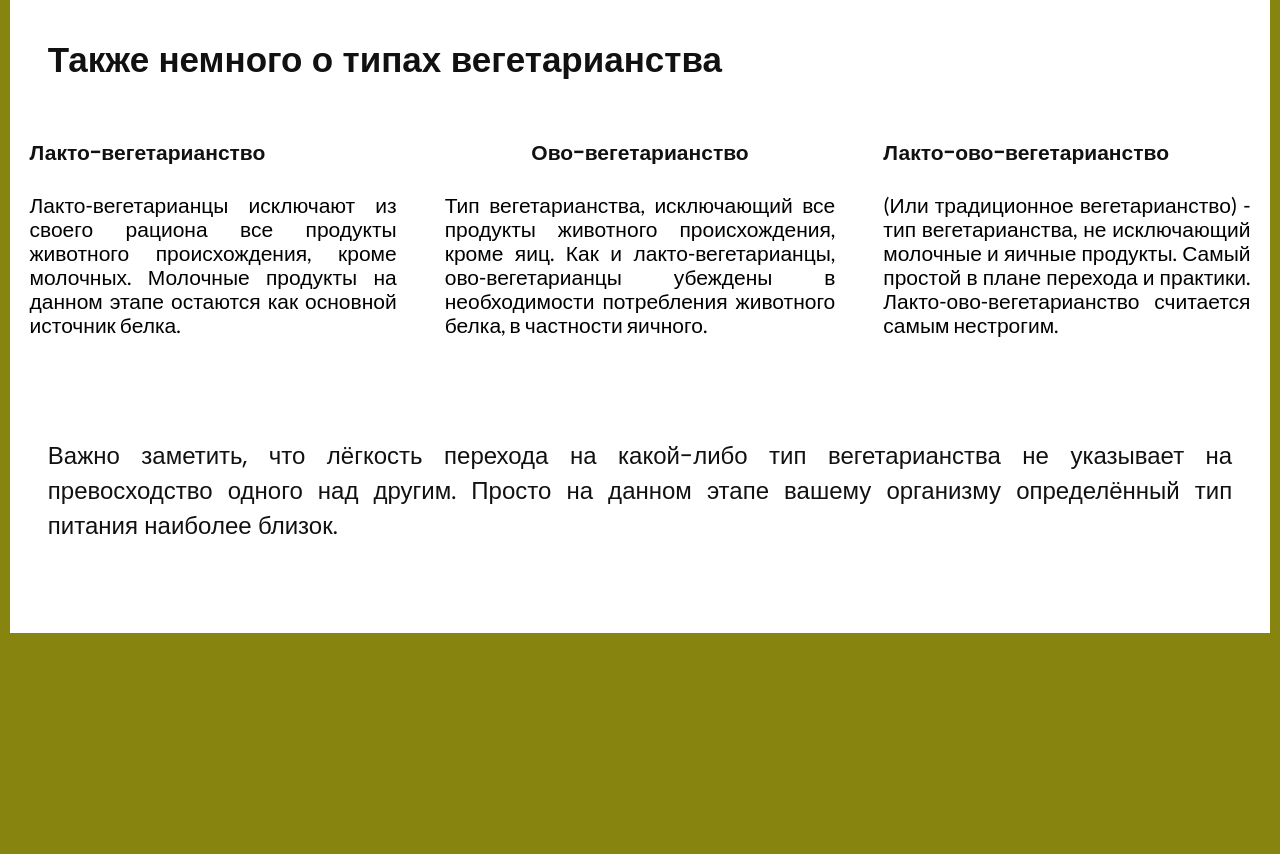
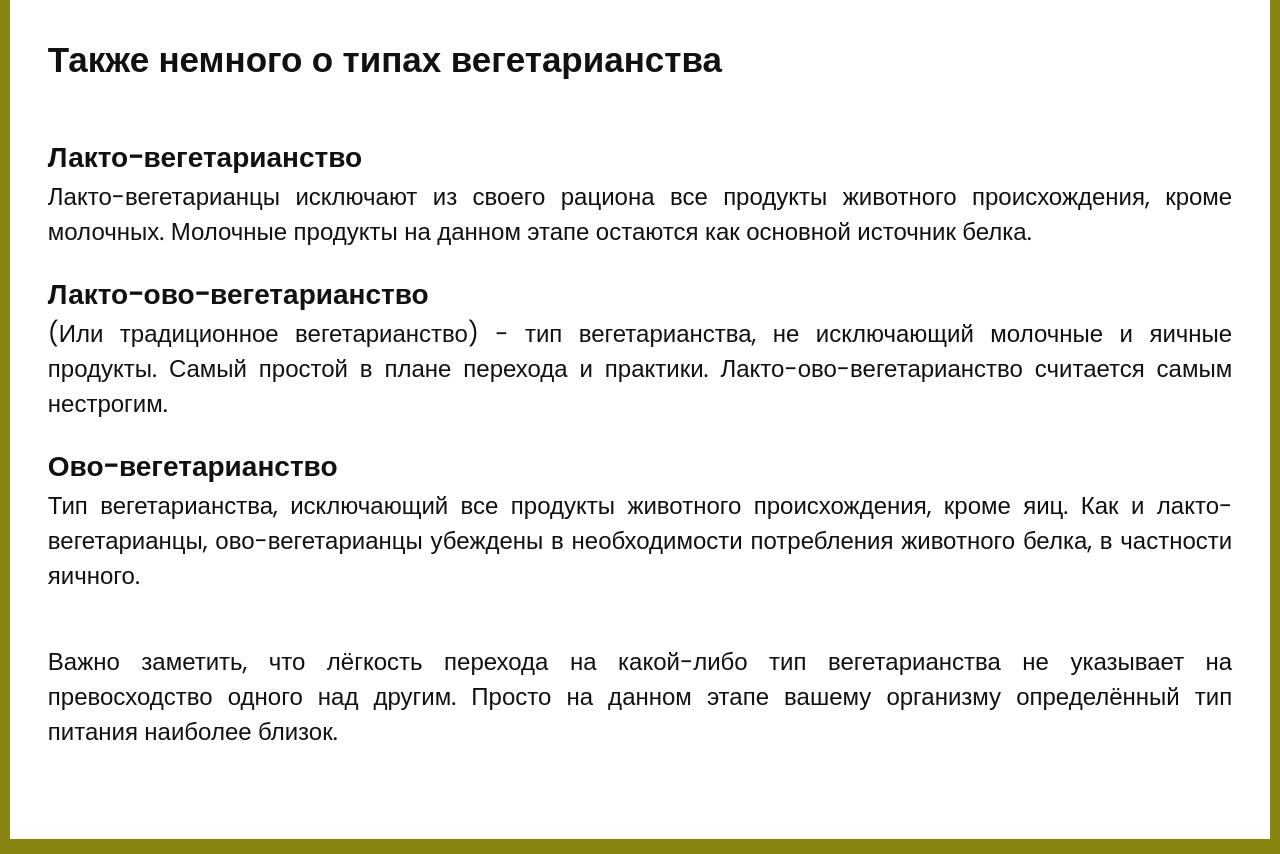
Before and after one commit to Charusic/charusic.github.io, a plain HTML site: page types.html in a window 1280 px wide. Shown: the part 3920-4774 px from the top of the page. Before the commit the page ends 4568 px from the top, so only its background shows below. Drawn offline with nearby package versions, Linux system fonts and the light colour scheme.

Commit message:
Add files via upload

```diff
--- a/types.html
+++ b/types.html
@@ -63,7 +63,15 @@
         <img src="images/mono2.jpg" style="width: 50%" alt="#"/>
 		<img src="images/mono1.jpg" style="width: 50%; float: right" alt="#"/><br><br><br>
 		<h2 style="margin-left: 3%; margin-right: 3%; font-size: 250%"><b>Также немного о типах вегетарианства</b></h2><br><br>
-		<div id="left">
+
+		<h2 style="margin-left: 3%; margin-right: 3%; font-size: 200%"><b>Лакто-вегетарианство</b></h2>
+        <h1 align="justify" style="margin-left: 3%; margin-right: 3%">Лакто-вегетарианцы исключают из своего рациона все продукты животного происхождения, кроме молочных. Молочные продукты на данном этапе остаются как основной источник белка.</h1><br>
+        <h2 style="margin-left: 3%; margin-right: 3%; font-size: 200%"><b>Лакто-ово-вегетарианство</b></h2>
+        <h1 align="justify" style="margin-left: 3%; margin-right: 3%">(Или традиционное вегетарианство) - тип вегетарианства, не исключающий молочные и яичные продукты. Самый простой в плане перехода и практики. Лакто-ово-вегетарианство считается самым нестрогим.</h1><br>
+        <h2 style="margin-left: 3%; margin-right: 3%; font-size: 200%"><b>Ово-вегетарианство</b></h2>
+        <h1 align="justify" style="margin-left: 3%; margin-right: 3%">Тип вегетарианства, исключающий все продукты животного происхождения, кроме яиц. Как и лакто-вегетарианцы, ово-вегетарианцы убеждены в необходимости потребления животного белка, в частности яичного.</h1>
+
+		<!--<div id="left">
 			<h1 align="left" style="margin-left: 5%; margin-right: 1%; font-size: 150%"><b>Лакто-вегетарианство</b></h2><br>
 			<p align="justify" style="margin-left: 5%; margin-right: 1%; font-size: 150%; color: #000000"> Лакто-вегетарианцы исключают из своего рациона все продукты животного происхождения, кроме молочных. Молочные продукты на данном этапе остаются как основной источник белка.</p>
 		</div>
@@ -74,7 +82,8 @@
 		<div id="middle">
             <h1 align="center" style="font-size: 150%"><b>Ово-вегетарианство</b></h2><br>
             <p align="justify" style="font-size: 150%; color: #000000">Тип вегетарианства, исключающий все продукты животного происхождения, кроме яиц. Как и лакто-вегетарианцы, ово-вегетарианцы убеждены в необходимости потребления животного белка, в частности яичного.</p><br><br>
-		</div>
+		</div>-->
+
 		<br><br>
 		<h1 align="justify" style="margin-left: 3%; margin-right: 3%">Важно заметить, что лёгкость перехода на какой-либо тип вегетарианства не указывает на превосходство одного над другим. Просто на данном этапе вашему организму определённый тип питания наиболее близок.</h1>
       </div>
```
Also changed, not shown: экология.html (+13 -0 lines).
